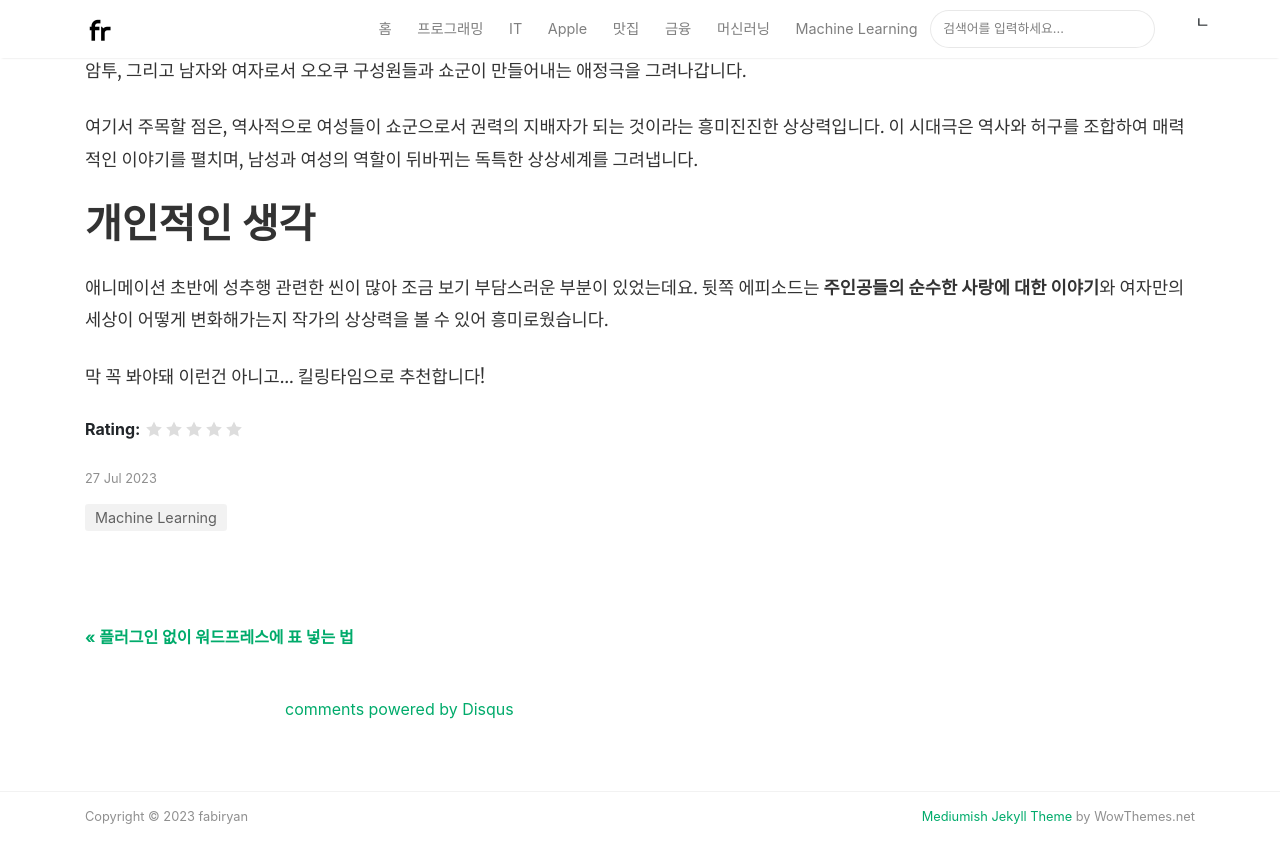
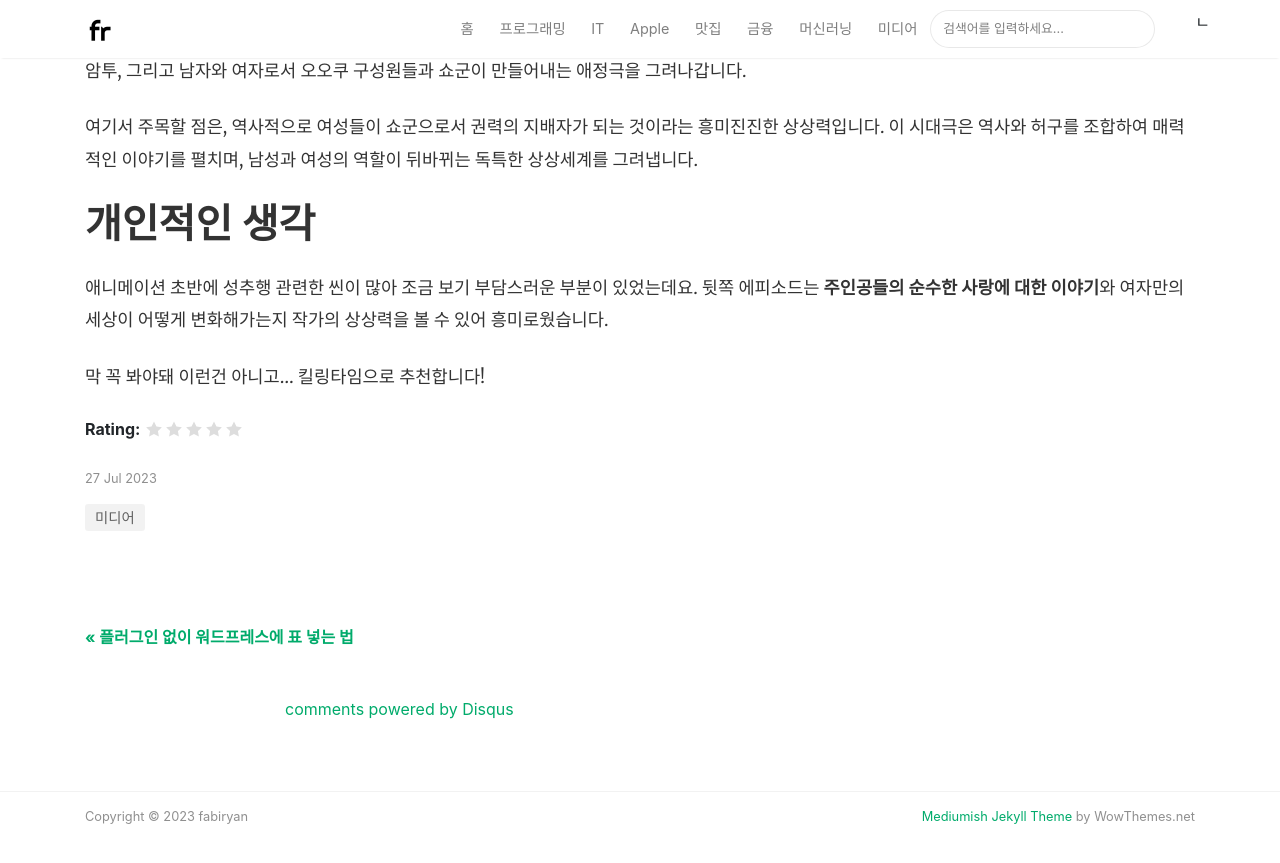
Before and after one commit to ryanlee92/ryanlee92.github.io, a Jekyll site: the page built from _posts/2023-07-27-ooku.md, in a window 1280 px wide and 900 px high, scrolled down 2159 px. Shown: the top 863 px of the window. Built offline with Jekyll 4.4.1, drawn with Linux system fonts in a browser that asks for light colours; nearby versions of some CDN libraries; comment, search, counter and statistics services are not loaded.

Commit message:
add cate

```diff
--- a/_posts/2023-07-27-ooku.md
+++ b/_posts/2023-07-27-ooku.md
@@ -2,7 +2,7 @@
 layout: post
 title:  "오오쿠 : 넷플릭스 애니메이션 (2023년 7월 25일 개시)"
 author: fabi
-categories: ["Machine Learning"]
+categories: ["미디어"]
 image: assets/images/ooku/thumbnail.png
 description: "넷플릭스 애니메이션 오오쿠에 대한 이야기입니다."
 rating: 3.0
```
